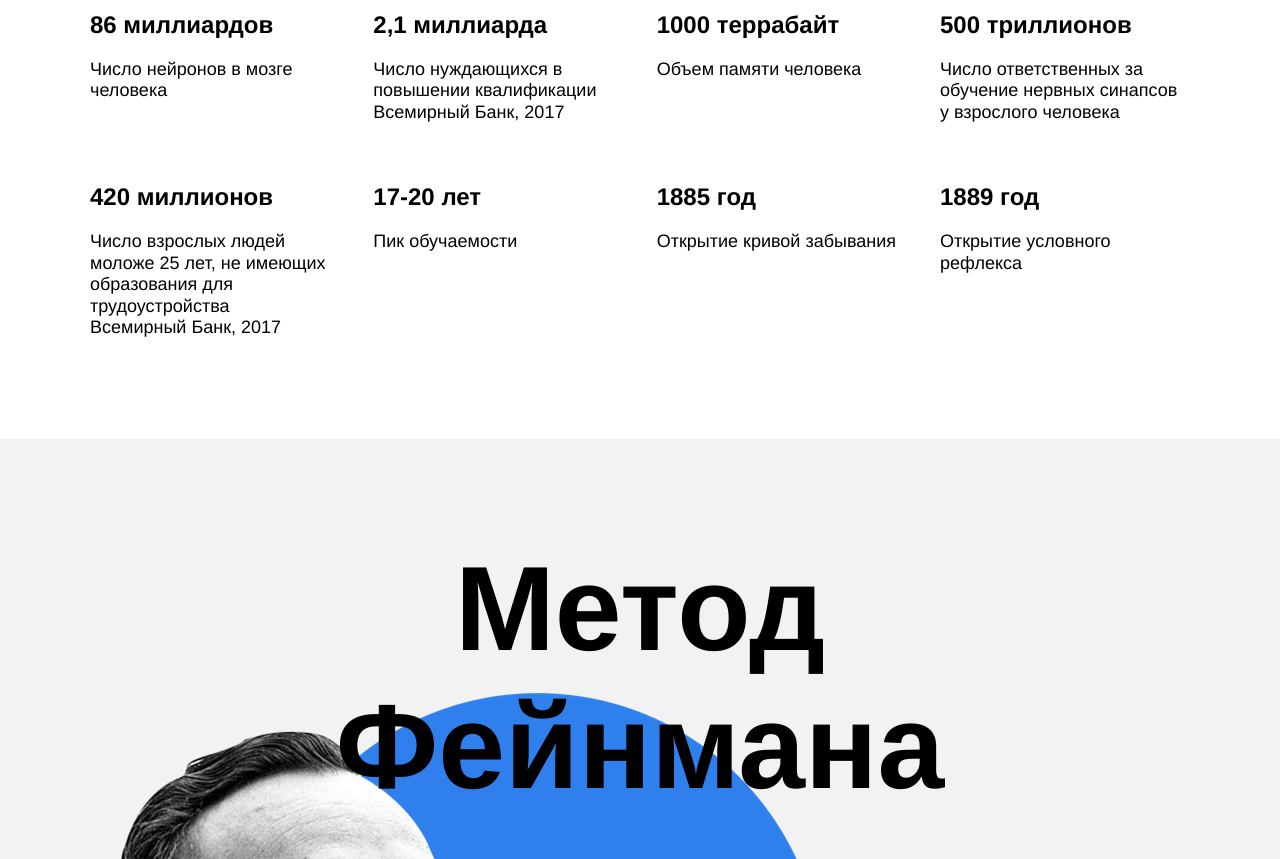
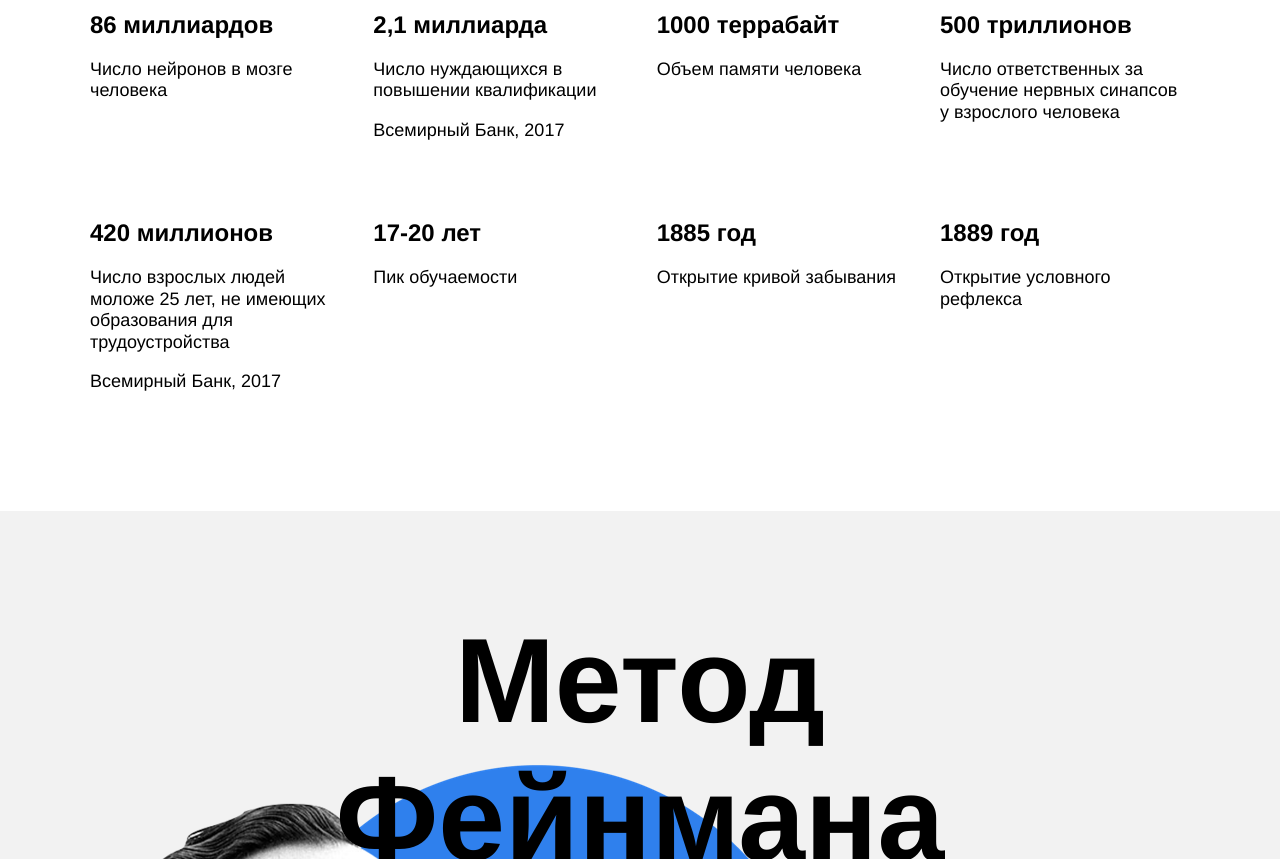
Before and after one commit to OlesiaMaslova/how-to-learn, a plain HTML site: page index.html in a window 1280 px wide. Shown: the part 1560-2419 px from the top of the page. Drawn offline with Linux system fonts and the light colour scheme.

Commit message:
Исправлено

```diff
--- a/index.html
+++ b/index.html
@@ -66,7 +66,7 @@
           <div class="table__cell table__cell_theme_bright">
             <div class="table__heading">2,1 миллиарда</div>
             <div class="table__text">Число нуждающихся в повышении квалификации
-              <br> Всемирный Банк, 2017
+              <p> Всемирный Банк, 2017 </p>
             </div>
           </div>
           <div class="table__cell table__cell_theme_bright">
@@ -80,7 +80,7 @@
           <div class="table__cell table__cell_theme_bright">
             <div class="table__heading">420 миллионов</div>
             <div class="table__text">Число взрослых людей моложе 25 лет, не имеющих образования для трудоустройства
-              <br>Всемирный Банк, 2017
+              <p>Всемирный Банк, 2017</p>
             </div>
           </div>
           <div class="table__cell table__cell_theme_bright">
```
